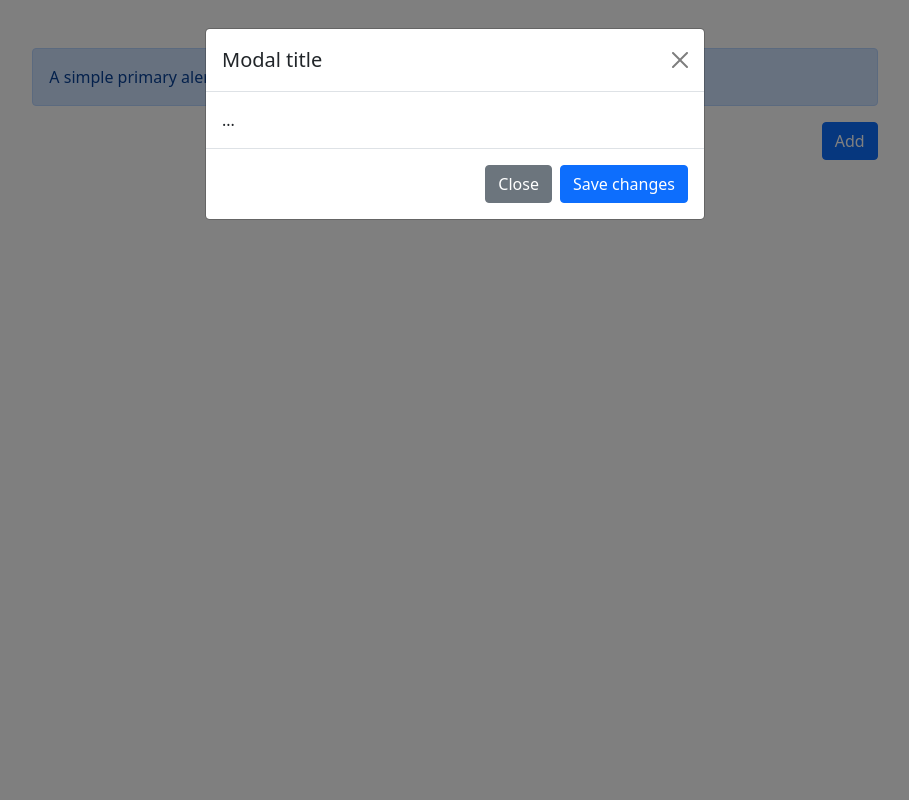
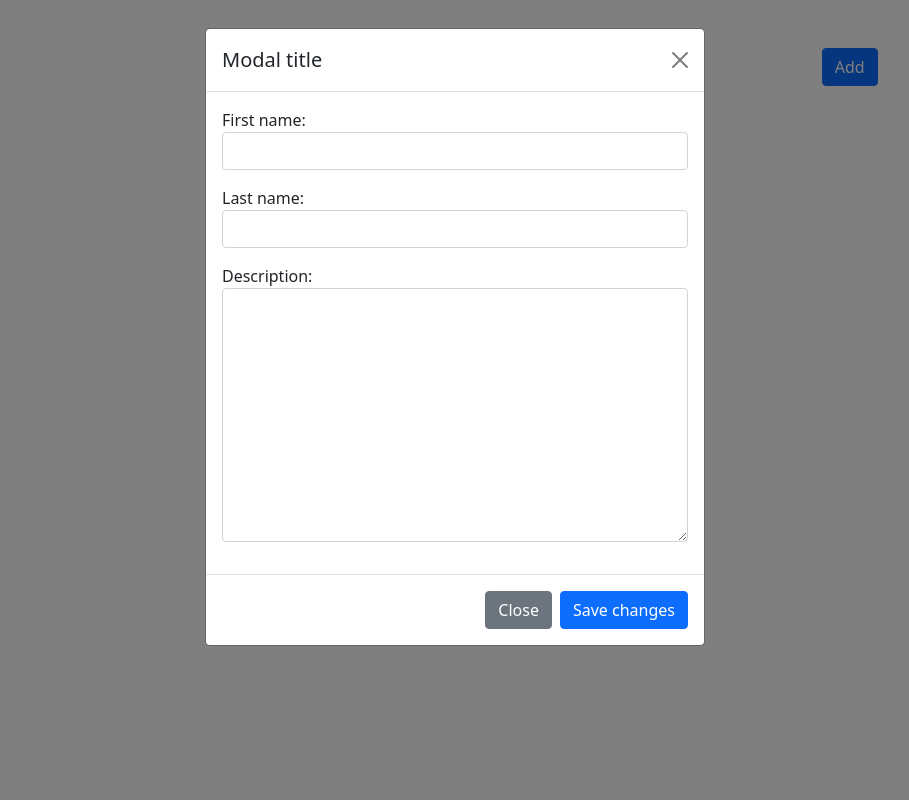
Before and after one commit to AlazarBekele/School-CRUD-System, a Django app: page / in a window 1280 px wide, after a click on "Add". Shown: the whole page, without its empty margins (185-1094 px from the left). Run offline with Django 4.2, Linux system fonts and the light colour scheme.

Commit message:
Finsh Create

```diff
--- a/Base/forms.py
+++ b/Base/forms.py
@@ -12,5 +12,9 @@ class formInput (forms.ModelForm):
      }),
     'last_name' : forms.TextInput(attrs={
        'class' : 'form-control'
+     }),
+     'description' : forms.Textarea(attrs={
+       'class' : 'form-control',
+       'type' : 'Text'
      })
    }
--- a/Base/models.py
+++ b/Base/models.py
@@ -5,7 +5,7 @@ from django.db import models
 class Catagory (models.Model):
 
   name = models.CharField (max_length=70)
-  discriptionsTwo = models.TextField (null=True)
+  discriptionsTwo = models.TextField (null=True, blank=True)
 
   def __str__(self) -> str:
     return self.name
@@ -14,9 +14,7 @@ class School_Deployment(models.Model):
 
   first_name = models.CharField (max_length=30)
   last_name = models.CharField (max_length=40)
-  image = models.ImageField(upload_to='photo/')
   description = models.TextField()
-  catagory = models.ForeignKey(Catagory, on_delete=models.SET_NULL, null=True)
 
   def __str__(self) -> str:
     return self.first_name + " " + self.last_name
--- a/Base/templates/Include/MainBody.html
+++ b/Base/templates/Include/MainBody.html
@@ -4,18 +4,14 @@
 
   <div class="col-md-8 justify-content-center">
 
-    <div>
 
-      {% include "Include/message.html" %}
-
-    </div>
+    {% include "Include/message.html" %}
 
     <div class="float-end">
 
-        <button type="button" class="btn btn-primary" data-bs-toggle="modal" data-bs-target="#exampleModal">Add</button>
+      <button type="button" class="btn btn-primary" data-bs-toggle="modal" data-bs-target="#exampleModal">Add</button>
 
-    </div>
-
+  </div>
 
     {% if School %}
 
@@ -23,8 +19,8 @@
 
       <div class="card-body">
 
-        <h5 class="card-title">{{catagory.name}}</h5>
-        <p class="card-text">{{catagory.discriptionsTwo}}</p>
+        <h5 class="card-title">{{School.first_name}}</h5>
+        <p class="card-text">{{School.description}}</p>
 
         <a href="#" class="btn btn-primary">Edit</a>
 
@@ -48,13 +44,20 @@
         <h5 class="modal-title" id="exampleModalLabel">Modal title</h5>
         <button type="button" class="btn-close" data-bs-dismiss="modal" aria-label="Close"></button>
       </div>
+
+    <form method="post">
+
       <div class="modal-body">
-        ...
+        {% csrf_token %}
+        {{form.as_p}}
       </div>
+
       <div class="modal-footer">
         <button type="button" class="btn btn-secondary" data-bs-dismiss="modal">Close</button>
-        <button type="button" class="btn btn-primary">Save changes</button>
+        <button type="submit" class="btn btn-primary">Save changes</button>
       </div>
+
+    </form>
     </div>
   </div>
 </div>
--- a/Base/templates/Include/message.html
+++ b/Base/templates/Include/message.html
@@ -1,3 +1,6 @@
+
+  {% for message in messages %}
 <div class="alert alert-primary" role="alert">
-  A simple primary alert—check it out!
+  {{message}}
 </div>
+  {% endfor %}
--- a/Base/views.py
+++ b/Base/views.py
@@ -18,10 +18,10 @@ def index (request):
         messages.success (request, 'Successfully Deployed!')
         form = formInput()
 
-    catagory = Catagory.objects.all()
+    School = School_Deployment.objects.all()
 
     context = {
-        'catagory' : catagory,
+        'catagory' : School,
         'form' : form
     }
 
```
Also changed, not shown: Base/migrations/0005_alter_catagory_discriptionstwo.py (added), Base/migrations/0006_remove_school_deployment_catagory_and_more.py (added), db.sqlite3.
